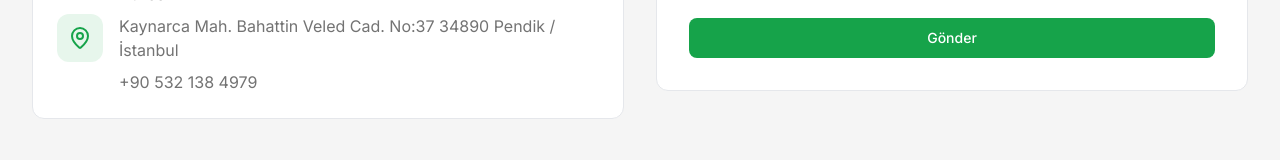
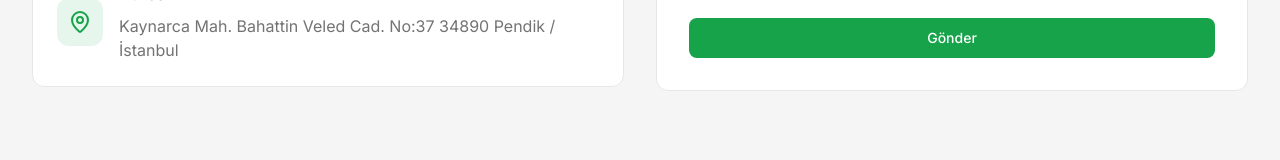
Before and after one commit to KARAKARWeb/istanbul-datca-evden-eve-nakliyat, a Next.js app: page /iletisim in a window 1280 px wide. Shown: the part 787-947 px from the top of the page. Built offline with nearby package versions, Linux system fonts and the light colour scheme; no server answers; a web font is replaced by a local one.

Commit message:
UI: İletişim sayfasından Adres bölümündeki gereksiz telefon numarasını kaldır

```diff
--- a/src/app/iletisim/ContactPageClient.tsx
+++ b/src/app/iletisim/ContactPageClient.tsx
@@ -104,7 +104,6 @@ export default function ContactPageClient({ siteSettings, contactData, contactCo
                   <div>
                     <h3 className="font-medium text-text-primary mb-2">Adres</h3>
                     <p className="text-text-secondary">{contactData?.address}</p>
-                    <p className="text-text-secondary mt-2">{contactData?.phone}</p>
                   </div>
                 </div>
               </div>
```
